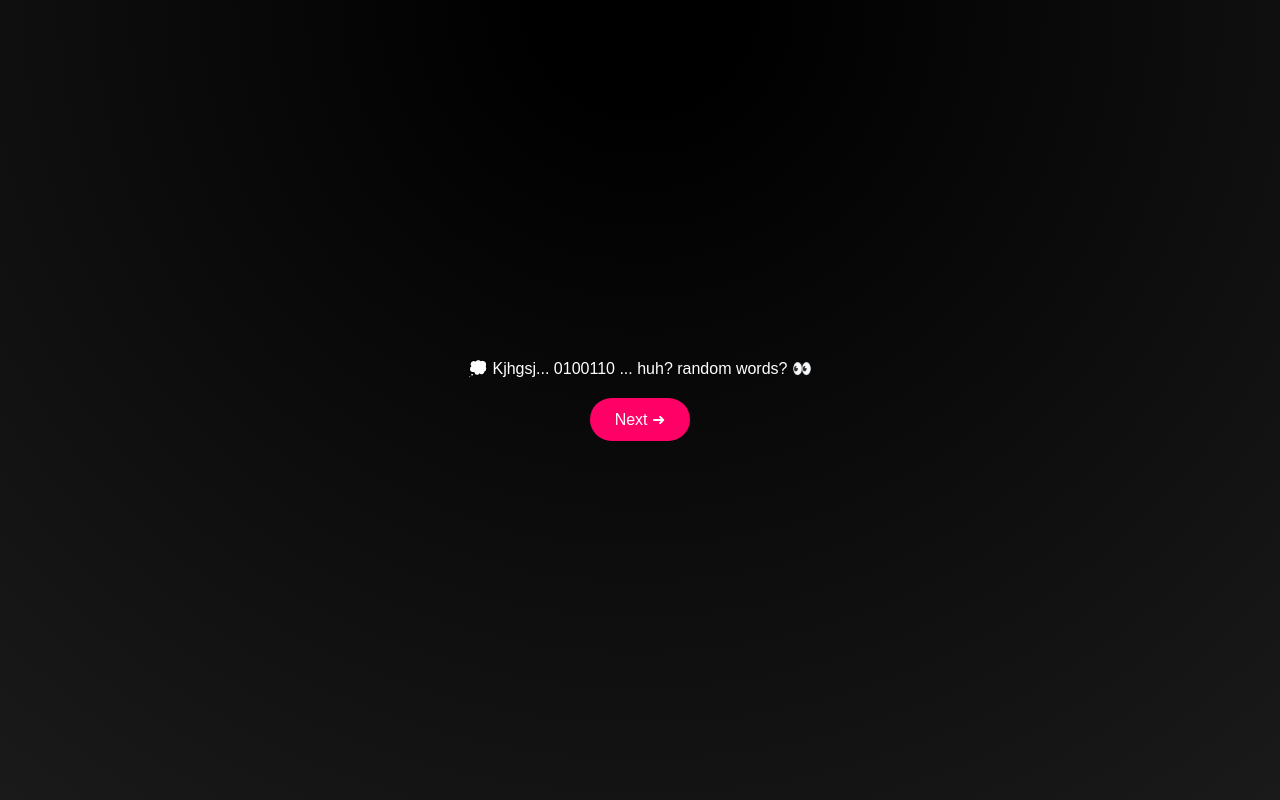
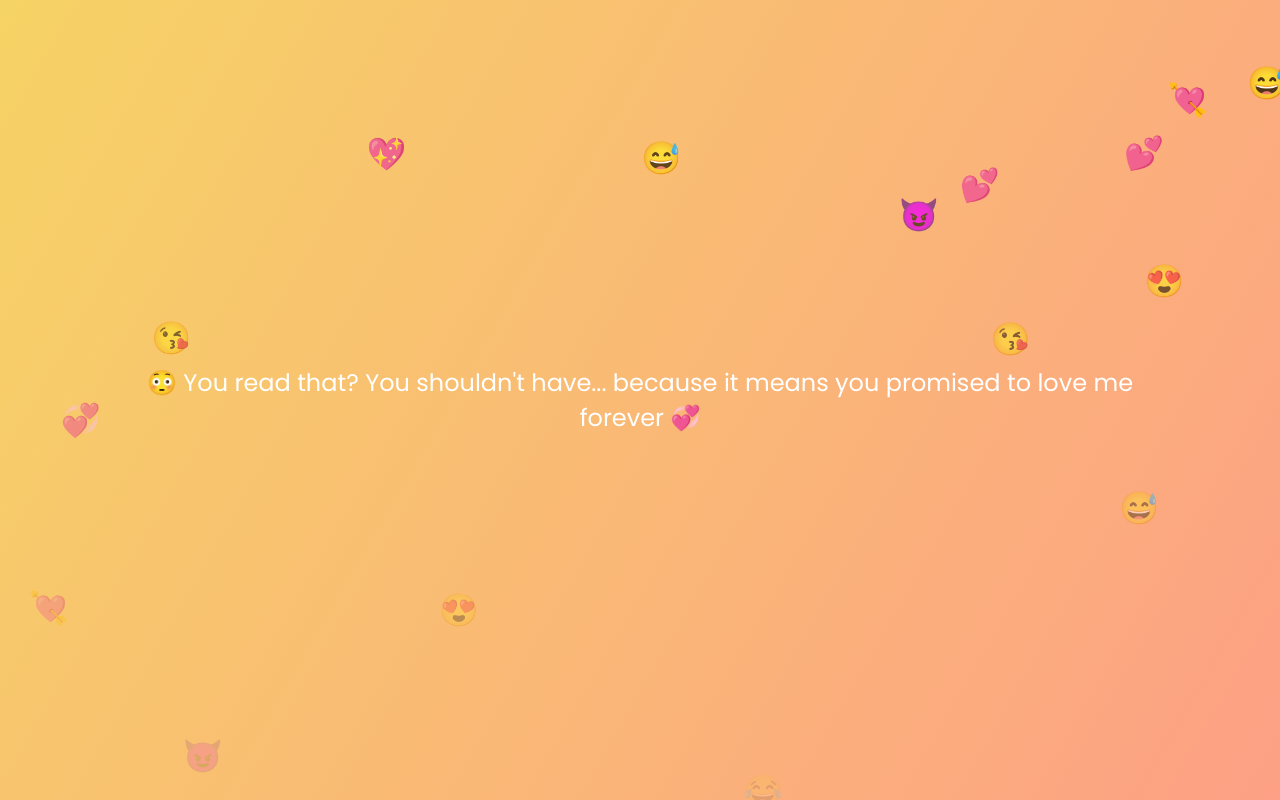
Before and after one commit to tmehmoodmscs24seecs-ops/hmmmmmm, a plain HTML site: page index.html in a window 1280 px wide. Drawn offline with Linux system fonts and the light colour scheme.

Commit message:
Update index.html

```diff
--- a/index.html
+++ b/index.html
@@ -4,102 +4,109 @@
 <meta charset="UTF-8" />
 <meta name="viewport" content="width=device-width, initial-scale=1.0" />
 <title>Don't Open It 😈</title>
+
 <style>
+  @import url('https://fonts.googleapis.com/css2?family=Poppins:wght@400;600&display=swap');
   body {
     font-family: "Poppins", sans-serif;
-      background: radial-gradient(circle at top, #000000 10%, #1a1a1a 100%);
-      color: #fff;
-      text-align: center;
+    margin: 0;
     height: 100vh;
     overflow: hidden;
-      margin: 0;
     display: flex;
-      flex-direction: column;
     justify-content: center;
     align-items: center;
-      transition: background 1s;
+    flex-direction: column;
+    text-align: center;
+    transition: background 1s ease;
+    color: white;
   }
 
-    h1, h2, p { margin: 0.5em; }
-
-    button {
-      background: #ff0066;
-      color: white;
-      border: none;
-      padding: 12px 25px;
-      border-radius: 30px;
-      font-size: 1rem;
-      cursor: pointer;
-      margin-top: 20px;
-      transition: 0.3s;
+  h1, h2, p {
+    margin: 10px;
+    transition: opacity 1s ease;
   }
 
-    button:hover {
-      background: #ff3385;
-      transform: scale(1.05);
+  #emojiRain {
+    position: fixed;
+    top: 0;
+    left: 0;
+    width: 100%;
+    height: 100%;
+    pointer-events: none;
+    overflow: hidden;
+    z-index: 0;
   }
 
-    .fade {
-      opacity: 0;
-      transform: translateY(20px);
-      transition: opacity 0.8s ease, transform 0.8s ease;
+  .emoji {
+    position: absolute;
+    font-size: 2rem;
+    animation: fall 5s linear infinite;
   }
 
-    .show {
-      opacity: 1;
-      transform: translateY(0);
+  @keyframes fall {
+    0% { transform: translateY(-10%); opacity: 1; }
+    100% { transform: translateY(110vh); opacity: 0; }
+  }
+
+  #slide {
+    z-index: 1;
+    font-size: 1.5rem;
+    max-width: 80%;
   }
 
   #countdown {
     font-size: 3rem;
     margin-top: 20px;
   }
-
-    a {
-      color: #00ffff;
-      text-decoration: none;
-      font-weight: bold;
-    }
 </style>
 </head>
 <body>
-  <div id="slide" class="fade"></div>
-  <button id="nextBtn">Next ➜</button>
+
+<div id="emojiRain"></div>
+<div id="slide"></div>
 
 <script>
   const slides = [
-      "💭 Kjhgsj... 0100110 ... huh? random words? 👀",
-      "😳 You read that? You shouldn't have... because that means you just made a promise to love me forever 💞",
-      "😈 Too late now... destiny sealed! You’re officially mine 💍",
-      "🚫 Don’t open this next one... seriously, don’t!",
-      "😬 Oops... that was actually meant for my ex 😅",
-      "😂 Wait—what ex? You already axed them all with your axe! 💀",
-      "💖 Anyway... now you’re stuck with me for life 💕",
-      "😱 This slide is empty... or is it? 👀"
+    {text: "💭 Kjhgsj... 0100110 ... random signals from my heart 💘", bg: "linear-gradient(120deg, #ff9a9e, #fad0c4)"},
+    {text: "😳 You read that? You shouldn't have... because it means you promised to love me forever 💞", bg: "linear-gradient(120deg, #f6d365, #fda085)"},
+    {text: "😈 Too late now... destiny sealed! You're officially mine 💍", bg: "linear-gradient(120deg, #a1c4fd, #c2e9fb)"},
+    {text: "🚫 Don’t open this next one... seriously, don’t 😅", bg: "linear-gradient(120deg, #fbc2eb, #a6c1ee)"},
+    {text: "😬 Oops... that was actually meant for my ex 😅", bg: "linear-gradient(120deg, #ffecd2, #fcb69f)"},
+    {text: "😂 Wait—what ex? You axed them all with your axe! 💀", bg: "linear-gradient(120deg, #84fab0, #8fd3f4)"},
+    {text: "💖 Anyway... now you’re stuck with me for life 💕", bg: "linear-gradient(120deg, #ff9a9e, #fecfef)"},
+    {text: "😱 This slide is empty... or is it? 👀", bg: "linear-gradient(120deg, #fddb92, #d1fdff)"}
   ];
 
+  const emojis = ["💖", "😂", "😈", "😘", "💕", "💞", "🌸", "😍", "😅", "💘"];
   const slide = document.getElementById("slide");
-    const nextBtn = document.getElementById("nextBtn");
+  const emojiRain = document.getElementById("emojiRain");
+
+  function createEmoji() {
+    const emoji = document.createElement("div");
+    emoji.classList.add("emoji");
+    emoji.innerText = emojis[Math.floor(Math.random() * emojis.length)];
+    emoji.style.left = Math.random() * 100 + "vw";
+    emoji.style.animationDuration = 3 + Math.random() * 3 + "s";
+    emojiRain.appendChild(emoji);
+    setTimeout(() => emoji.remove(), 5000);
+  }
+  setInterval(createEmoji, 300);
 
   let index = 0;
-    slide.innerHTML = slides[index];
-    setTimeout(() => slide.classList.add("show"), 200);
 
-    nextBtn.addEventListener("click", () => {
-      slide.classList.remove("show");
-      setTimeout(() => {
+  function showSlide() {
+    document.body.style.background = slides[index].bg;
+    slide.innerHTML = slides[index].text;
+
+    if (index < slides.length - 1) {
       index++;
-        if (index < slides.length) {
-          slide.innerHTML = slides[index];
-          slide.classList.add("show");
+      setTimeout(showSlide, 3500); // move to next slide automatically
     } else {
       startCountdown();
     }
-      }, 400);
-    });
+  }
 
   function startCountdown() {
-      nextBtn.style.display = "none";
     let count = 10;
     slide.innerHTML = `<h2>🕒 Countdown starting...</h2><div id='countdown'>${count}</div>`;
     const interval = setInterval(() => {
@@ -107,13 +114,17 @@
       document.getElementById("countdown").innerText = count;
       if (count === 0) {
         clearInterval(interval);
-          slide.innerHTML = `
-            <h2>Okay... open it now 💌</h2>
-            <p><a href="https://tmehmoodmscs24seecs-ops.github.io/don-t-open-it/" target="_blank">
-            Click here (and please don’t cry 🥹)</a></p>`;
+        slide.innerHTML = `<h2>Okay... open it now 💌</h2><p>Loading surprise...</p>`;
+        setTimeout(() => {
+          window.location.href = "https://tmehmoodmscs24seecs-ops.github.io/don-t-open-it/";
+        }, 2500);
       }
     }, 1000);
   }
+
+  // Start the show
+  showSlide();
 </script>
+
 </body>
 </html>
```
Lines whose indentation alone changed are shown as unchanged.
